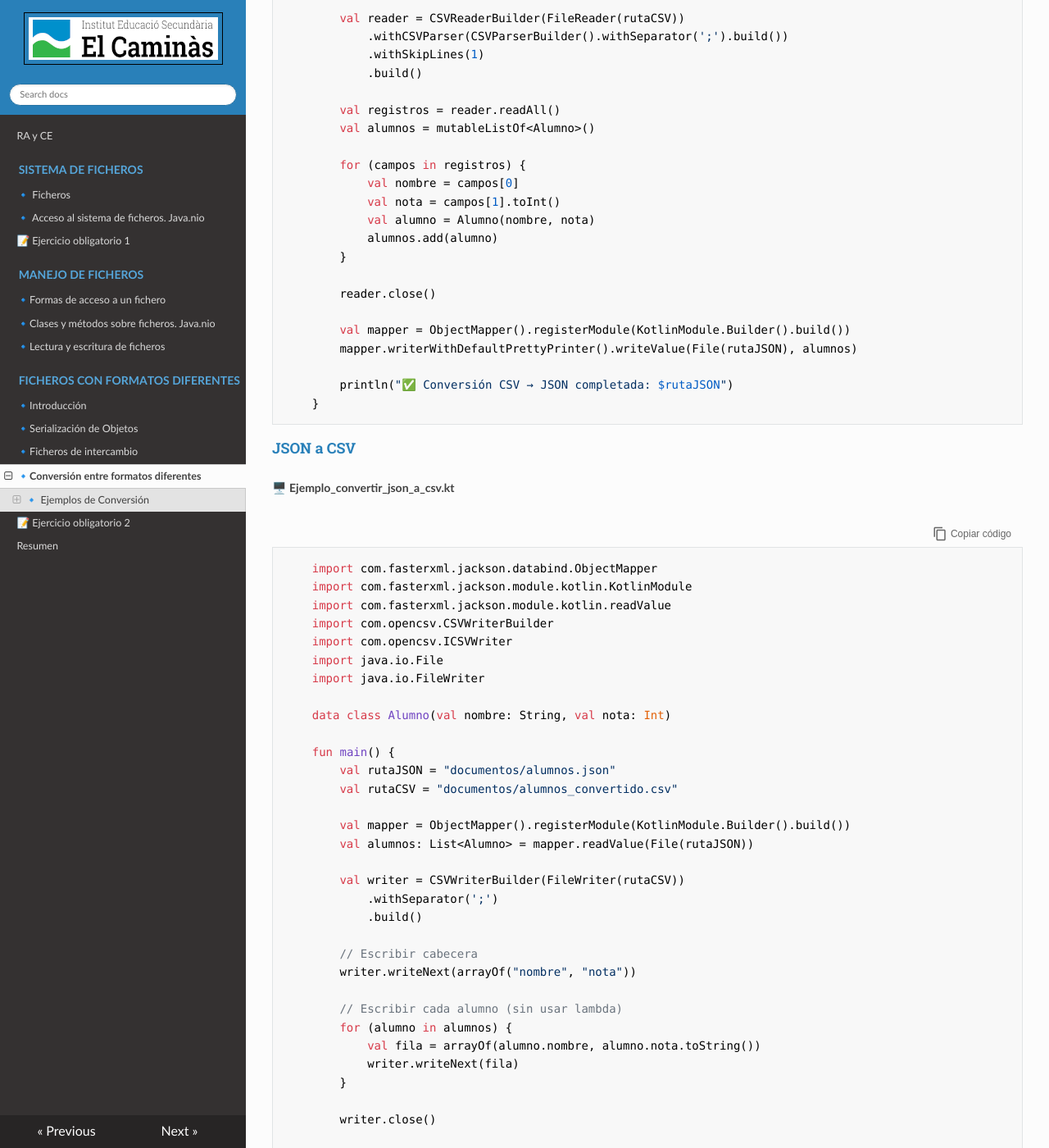
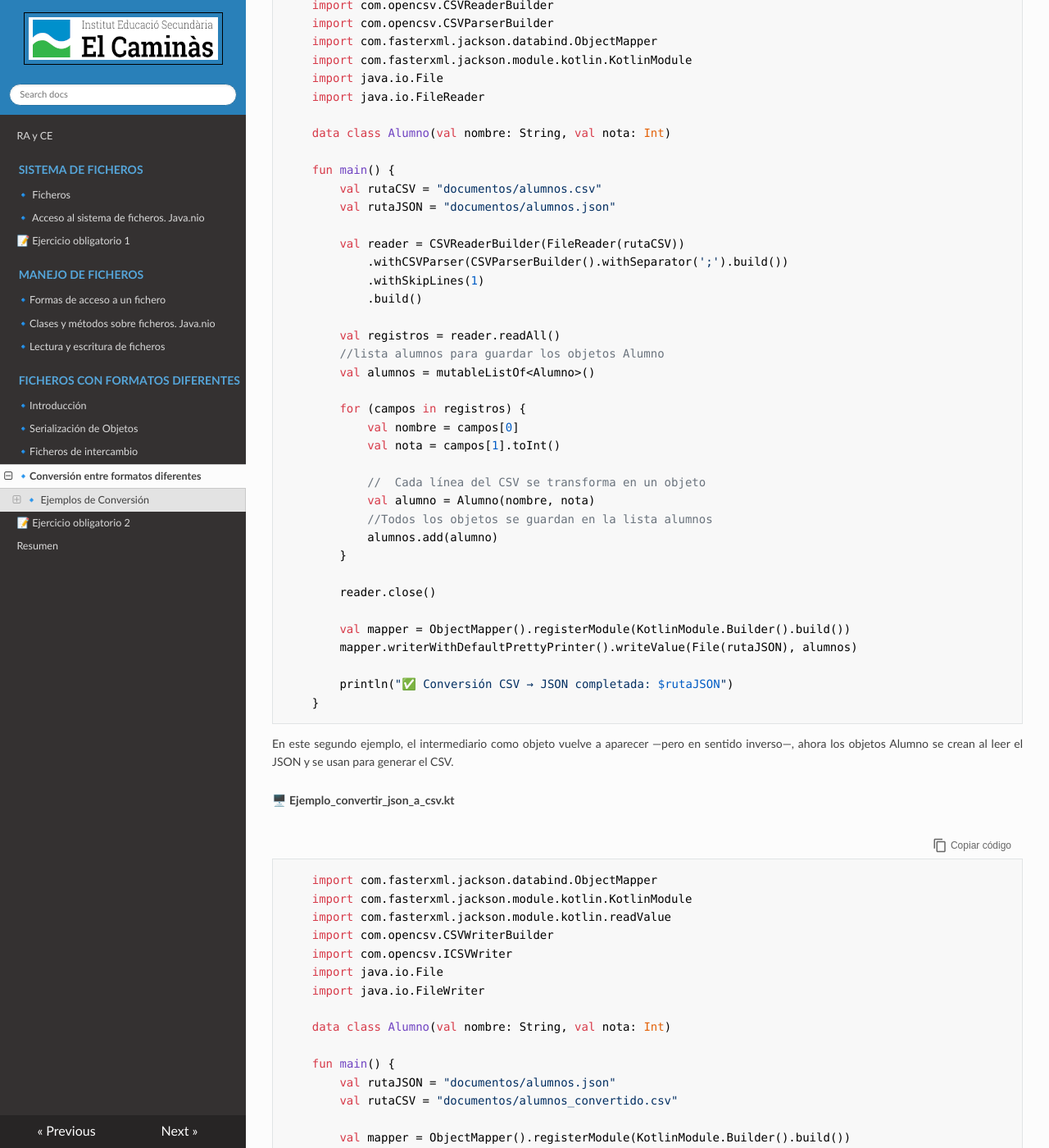
Before and after one commit to asalvadorc/AD_Ficheros_, an MkDocs documentation site: the page built from docs/T3_Formatos_diferentes/Conversion.md, in a window 1280 px wide and 1400 px high, scrolled down 1695 px. Shown: the whole window at 82% size. Built offline with MkDocs 1.6.1, drawn with Linux system fonts in a browser that asks for light colours; nearby versions of some CDN libraries; some of the changed text lies outside the part shown.

Commit message:
ajustes conversion

```diff
--- a/docs/T3_Formatos_diferentes/Conversion.md
+++ b/docs/T3_Formatos_diferentes/Conversion.md
@@ -1,4 +1,14 @@
 # 🔹 Conversión entre formatos de ficheros en Kotlin/Java
+
+
+Cada formato (CSV, JSON, XML, binario) organiza la información de forma distinta:
+
+- CSV → datos planos por filas/columnas
+- JSON → datos jerárquicos
+- XML → etiquetas anidadas
+- Binario → datos codificados
+
+En los ficheros con formatos distintos, si pasas todo a objetos (por ejemplo, Alumno(nombre, nota)), trabajas con una estructura única en memoria, y solo cambias cómo se leen o se escriben los datos según el formato.
 
 | Conversión                     | Herramientas recomendadas                                   | Proceso resumido                                                                 |
 |-------------------------------|--------------------------------------------------------------|----------------------------------------------------------------------------------|
@@ -31,11 +41,14 @@
 | nombre;nota<br>Lucía;9<br>Carlos;8<br>Elena;10 | &lt;Persona&gt;<br>&nbsp;&nbsp;&lt;nombre&gt;Lucía&lt;/nombre&gt;<br>&nbsp;&nbsp;&lt;edad&gt;28&lt;/edad&gt;<br>&lt;/Persona&gt; | {<br>&nbsp;&nbsp;"nombre" : "Lucía",<br>&nbsp;&nbsp;"edad" : 28<br>} |
 
 
-### **CSV a JSON**{.azul}
+### **CSV a JSON y vicersa**{.azul}
 
 En estos ejemplos utilizamos **Jackson**, pero se podría  utilizar también **Kotlinx.serialization**.
 
+El intermediario es la lista de objetos alumnos (de tipo Alumno), que actúa como paso intermedio entre el CSV y el JSON
+
 🖥️ **Ejemplo_convertir_csv_a_json.kt**
+
 
         import com.opencsv.CSVReaderBuilder
         import com.opencsv.CSVParserBuilder
@@ -56,12 +69,16 @@
                 .build()
 
             val registros = reader.readAll()
+            //lista alumnos para guardar los objetos Alumno
             val alumnos = mutableListOf<Alumno>()
 
             for (campos in registros) {
                 val nombre = campos[0]
                 val nota = campos[1].toInt()
+
+                //  Cada línea del CSV se transforma en un objeto
                 val alumno = Alumno(nombre, nota)
+                //Todos los objetos se guardan en la lista alumnos
                 alumnos.add(alumno)
             }
 
@@ -123,7 +140,8 @@
 
 -->
 
-### **JSON a CSV**{.azul}
+
+En este segundo ejemplo, el intermediario como objeto vuelve a aparecer —pero en sentido inverso—, ahora los objetos Alumno se crean al leer el JSON y se usan para generar el CSV.
 
 🖥️ **Ejemplo_convertir_json_a_csv.kt**
 
@@ -151,7 +169,7 @@
             // Escribir cabecera
             writer.writeNext(arrayOf("nombre", "nota"))
 
-            // Escribir cada alumno (sin usar lambda)
+            // Escribir cada alumno
             for (alumno in alumnos) {
                 val fila = arrayOf(alumno.nombre, alumno.nota.toString())
                 writer.writeNext(fila)
@@ -164,10 +182,9 @@
 
 
 
-### **JSON a XML**{.azul}
+### **JSON a XML y viceversa**{.azul}
 
-En estos ejemplos utilizamos **Jackson**.
-
+En estos ejemplos utilizamos **Jackson**, en ambas conversiones, y por lo tanto también utiliza un objeto intermediario, aunque de forma más implícita.
 
 🖥️ Ejemplo_convertir_json_a_xml.kt
 
@@ -180,6 +197,7 @@
             val jsonMapper = ObjectMapper().registerModule(KotlinModule.Builder().build())
             val xmlMapper = XmlMapper().registerModule(KotlinModule.Builder().build())
 
+            //El objeto persona actúa como intermediario
             val persona = jsonMapper.readValue(File(jsonPath), Persona::class.java)
             xmlMapper.writerWithDefaultPrettyPrinter().writeValue(File(xmlPath), persona)
 
@@ -207,6 +223,7 @@
         val xmlMapper = XmlMapper().registerModule(KotlinModule.Builder().build())
         val jsonMapper = ObjectMapper().registerModule(KotlinModule.Builder().build())
 
+         //El objeto persona actúa como intermediario
         val persona = xmlMapper.readValue(File(xmlPath), Persona::class.java)
         jsonMapper.writerWithDefaultPrettyPrinter().writeValue(File(jsonPath), persona)
 
@@ -220,9 +237,11 @@
     }
 
 
-### **JSON a Binario estructurado**{.azul}
+### **JSON a Binario estructurado y viceversa**{.azul}
 
 En estos ejemplos utilizamos **kotlinx.serialization**.
+
+En estos ejemplos, el objeto persona (instancia de la clase Persona) es el intermediario entre el archivo JSON y el archivo binario.
 
 🖥️ **Ejemplo_convertir_json_a_binario.kt**
 
@@ -272,8 +291,7 @@
         }
 
 
-
-### **Binario estructurado a JSON**{.azul}
+🖥️ **Ejemplo_convertir_binario_a_json.kt**
 
         import kotlinx.serialization.encodeToString
         import kotlinx.serialization.json.Json
```
Also changed, not shown: other parts of docs/T3_Formatos_diferentes/Conversion.md (+0 -2 lines), docs/T3_Formatos_diferentes/ficheros_intercambio.md (+45 -29 lines).
